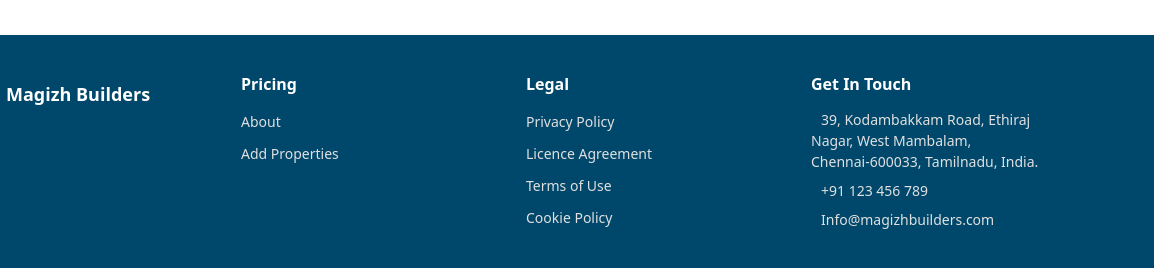
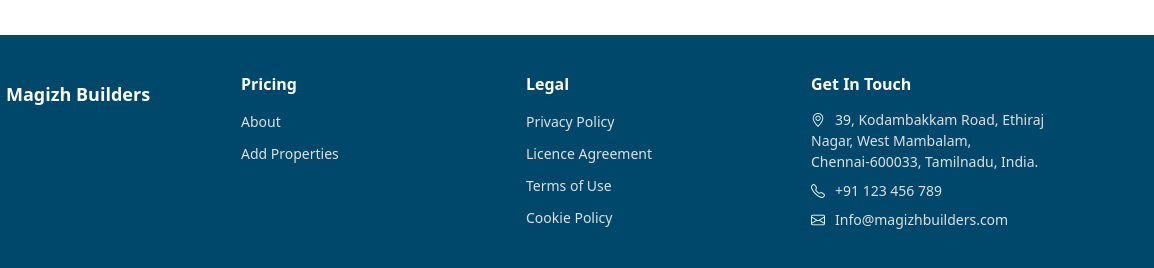
Before and after one commit to padmavathyprasanna4/Magizhlayout, a plain HTML site: page about.html in a window 1280 px wide. Shown: the part 2151-2419 px from the top of the page, 126-1280 px from the left. Drawn offline with nearby package versions, Linux system fonts and the light colour scheme.

Commit message:
Add Bootstrap Icons stylesheet link

```diff
--- a/about.html
+++ b/about.html
@@ -14,6 +14,8 @@
         rel="stylesheet">
     <!-- Bootstrap CSS -->
     <link href="https://cdn.jsdelivr.net/npm/bootstrap@5.3.0/dist/css/bootstrap.min.css" rel="stylesheet">
+     <link href="https://cdn.jsdelivr.net/npm/bootstrap-icons@1.11.3/font/bootstrap-icons.css" rel="stylesheet">
+
     <!-- Font Awesome for Icons -->
     <link href="https://cdnjs.cloudflare.com/ajax/libs/font-awesome/6.4.0/css/all.min.css" rel="stylesheet">
 </head>
```
